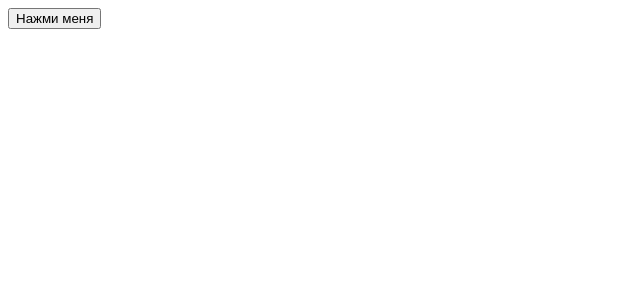
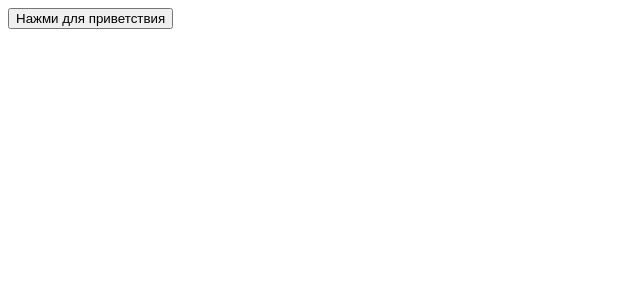
Before and after one commit to ruslan-bekshenev/svelte-learn, a Svelte app: page / in a window 1280 px wide. Shown: the top 300 px of the page, without its empty margins (0-640 px from the left). Built offline with nearby package versions, Linux system fonts and the light colour scheme.

Commit message:
События компонентов

```diff
--- a/src/App.svelte
+++ b/src/App.svelte
@@ -1,18 +1,9 @@
 <script>
-  // preventDefault — вызывает event.preventDefault() перед запуском обработчика. Полезно в т.ч. для обработки форм на клиентской стороне.
-  // stopPropagation — вызывает event.stopPropagation(), предотвращает распространение события до следующих элементов
-  // passive — улучшает производительность прокрутки при тач-событиях или при прокрутке колёсиком мышки (Svelte добавит этот модификатор автоматически там, где это безопасно)
-  // nonpassive — явно устанавливает passive: false
-  // capture — вызывает событие в режиме перехвата вместо всплытия (см. документацию MDN)
-  // once — удаляет обработчик события после первого вызова
-  // self — вызывает событие, только если event.target указывает на этот же элемент
-  // trusted — обработчик сработает, только если event.isTrusted имеет значение true. Т.е. если событие инициируется действием пользователя.
+  import Inner from './Thing.svelte';
 
-  function handleClick() {
-    alert('Кнопка нажата')
+  function handleMessage(event) {
+    alert(event.detail.text);
   }
 </script>
 
-<button on:click|once={handleClick}>
-    Нажми меня
-</button>
+<Inner on:message={handleMessage}/>
--- a/src/Thing.svelte
+++ b/src/Thing.svelte
@@ -1,30 +1,18 @@
 <script>
-  const emojis = {
-    apple: '🍎',
-    banana: '🍌',
-    carrot: '🥕',
-    doughnut: '🍩',
-    egg: '🥚',
-  };
+  // createEventDispatcher должен вызываться при инициализации экземпляра компонента — вы не можете сделать это позже, например,
+  // внутри функции обратного вызова в setTimeout. Эта функция привязывает dispatch к конкретному экземпляру компонента.
 
-  // `name` обновляется при изменении значения свойства...
-  export let name;
+  import { createEventDispatcher } from 'svelte';
 
-  // ...а переменная `emoji` фиксируется при инициализации компонента
-  const emoji = emojis[name];
+  const dispatch = createEventDispatcher();
+
+  function sayHello() {
+    dispatch('message', {
+      text: 'Привет!!!'
+    });
+  }
 </script>
 
-<p>
-    <span>Смайлик для {name}: {emoji}</span>
-</p>
-
-<style>
-    p {
-        margin: 0.8em 0;
-    }
-    span {
-        display: inline-block;
-        padding: 0.2em 1em 0.3em;
-        background-color: #ffdfd3;
-    }
-</style>
+<button on:click={sayHello}>
+    Нажми для приветствия
+</button>
```
